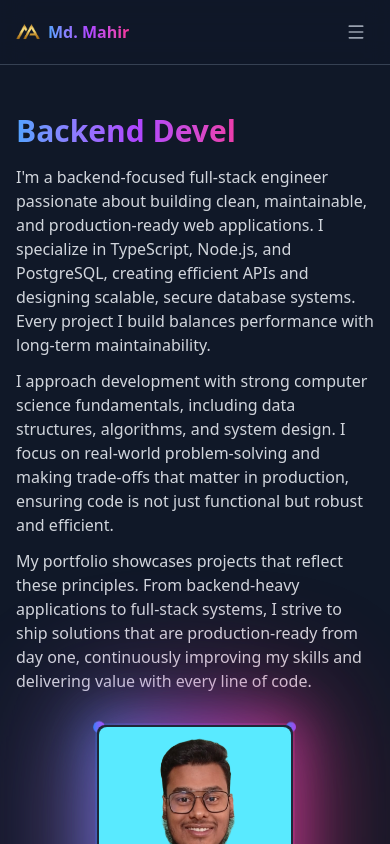
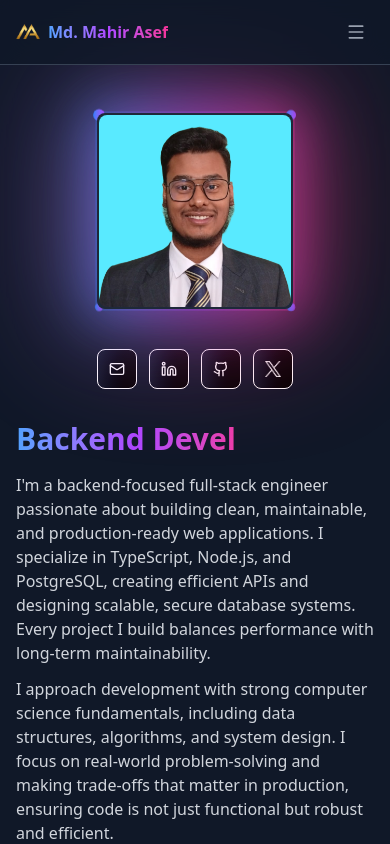
Before and after one commit to Md-Mahir-Asef/portfolio, a React (Vite) app: page / in a window 390 px wide. Shown: the top 844 px of the page. Built offline with nearby package versions, Linux system fonts and the light colour scheme.

Commit message:
Feat(Responsive): Make full website, responsive.

```diff
--- a/src/sections/About.tsx
+++ b/src/sections/About.tsx
@@ -80,7 +80,7 @@ const About = () => {
                 <div className="grid grid-cols-1 lg:grid-cols-2 gap-8 xs:gap-10 lg:gap-12 items-center">
                     {/* Left Column - Text Content */}
                     <div
-                        className="space-y-4 xs:space-y-6 scroll-reveal"
+                        className="space-y-4 xs:space-y-6 scroll-reveal order-2 lg:order-0"
                         style={{ animationDelay: "0.2s" }}
                     >
                         <h2 className="text-3xl xs:text-4xl md:text-5xl font-bold">
@@ -139,7 +139,7 @@ const About = () => {
                     </div>
 
                     {/* Right Column - Image and Social Icons */}
-                    <div className="flex flex-col items-center space-y-4 xs:space-y-6">
+                    <div className="flex flex-col items-center space-y-4 xs:space-y-6 order-1 lg:order-0">
                         {/* Image Container */}
                         <div
                             className="relative scroll-reveal"
--- a/src/sections/Header.tsx
+++ b/src/sections/Header.tsx
@@ -41,7 +41,7 @@ const Header = () => {
                                 className="xs:w-6 xs:h-6 w-6 h-6"
                             />
                             <h1 className="text-base xs:text-lg sm:text-xl font-bold bg-linear-to-r from-blue-400 via-purple-500 to-pink-500 bg-clip-text text-transparent">
-                                Md. Mahir
+                                Md. Mahir Asef
                             </h1>
                         </Link>
 
@@ -55,7 +55,7 @@ const Header = () => {
                                             to={item.href}
                                             className={`text-gray-300 hover:text-white px-3 py-2 rounded-md text-sm font-medium transition-colors duration-200 ${
                                                 item.isOutlined
-                                                    ? "border border-gray-300 hover:border-white"
+                                                    ? "border border-gray-300 hover:border-white w-fit"
                                                     : ""
                                             }`}
                                         >
```
